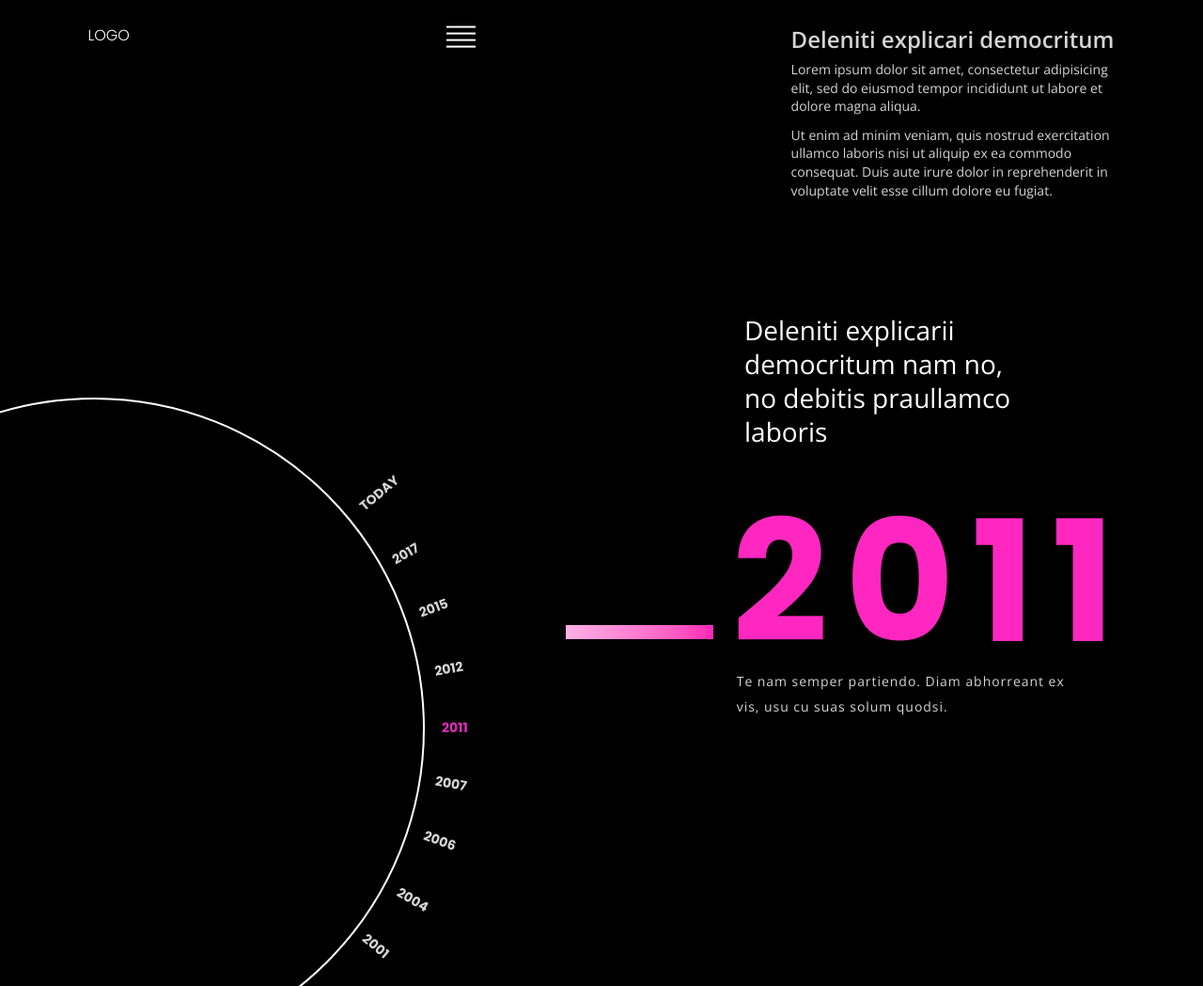
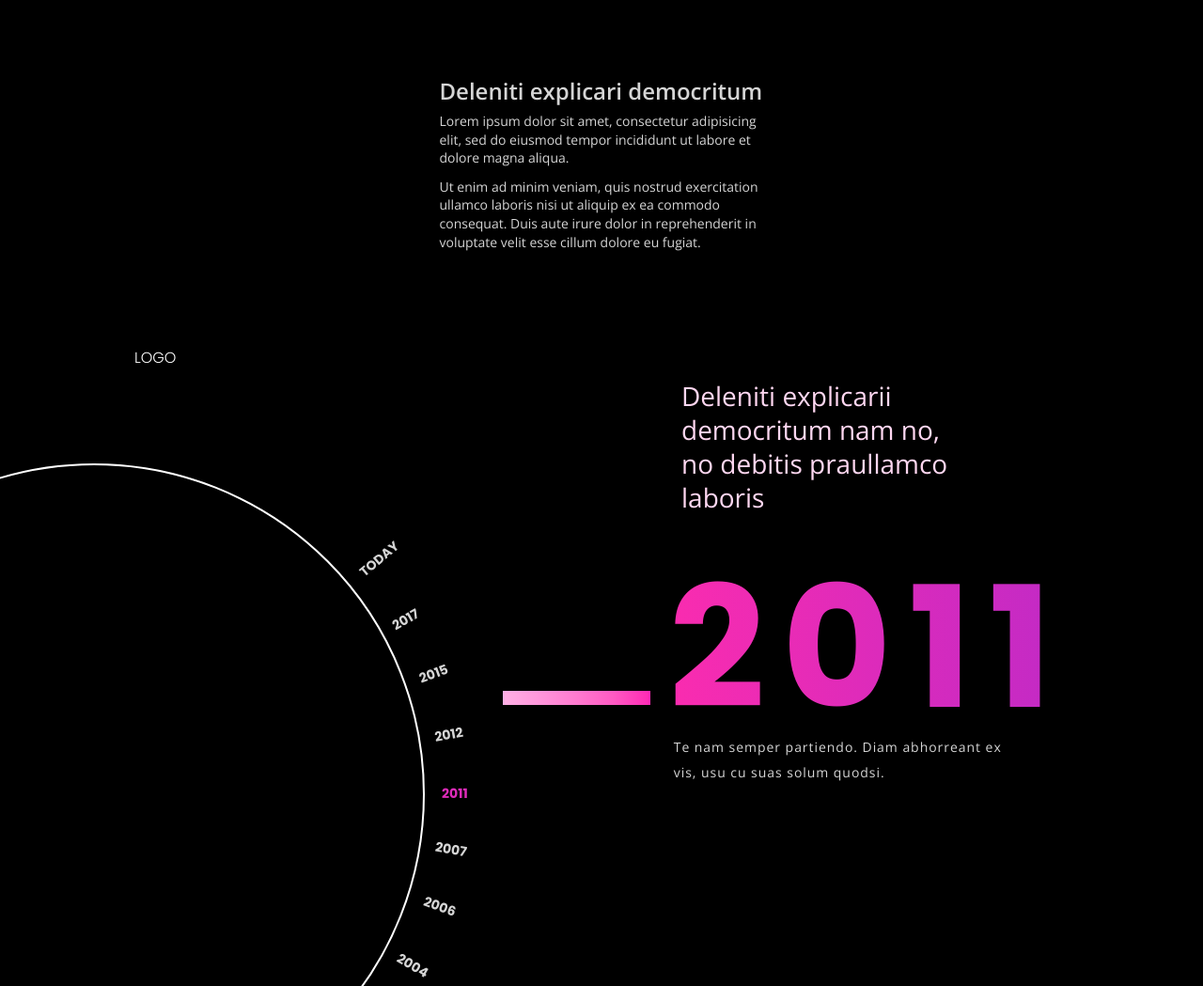
Before and after one commit to Ramzes-org/wheel, a website: page app/index.html in a window 1280 px wide. Shown: the top 1049 px of the page at 94% size. Drawn offline with nearby package versions, Linux system fonts and the light colour scheme.

Commit message:
стилі для 1920

```diff
--- a/app/css/main.css
+++ b/app/css/main.css
@@ -35,14 +35,11 @@ Modul STYLES
   display: flex;
   -webkit-flex-wrap: wrap;
       -ms-flex-wrap: wrap;
-          flex-wrap: wrap;
-  -webkit-justify-content: space-around;
-      -ms-flex-pack: distribute;
-          justify-content: space-around; }
+          flex-wrap: wrap; }
 
 /*logo blok*/
 .logo-blok {
-  padding-top: 25px; }
+  padding: 0 143px; }
   .logo-blok a {
     font-size: 1.6em;
     text-transform: uppercase;
@@ -52,10 +49,11 @@ Modul STYLES
 
 /*description blok header and bootom*/
 .wraper {
-  padding-top: 25px;
-  padding-bottom: 100px; }
+  padding-top: 80px;
+  padding-bottom: 90px; }
   .wraper .descript-blok {
-    max-width: 345px; }
+    max-width: 345px;
+    margin: 0 auto; }
     .wraper .descript-blok h2 {
       font-size: 2.4em;
       font-family: "Open Sans", sans-serif;
@@ -69,6 +67,10 @@ Modul STYLES
       margin-top: 0;
       margin-bottom: 11px;
       line-height: 1.4; }
+
+.wraper-bottom {
+  padding-top: 0;
+  padding-bottom: 50px; }
 
 .content-block {
   display: -webkit-box;
@@ -86,6 +88,7 @@ Modul STYLES
 .container-menu {
   width: 330px;
   overflow: hidden;
+  margin-top: -52px;
   /*position: fixed;
   	top: 50%;
   	right: 0;*/ }
@@ -250,7 +253,7 @@ Modul STYLES
 /* Меню */
 .nav {
   display: inline-block;
-  margin: 25px 0 20px;
+  margin: 25px 0 0;
   -webkit-transform: translateX(150px);
       -ms-transform: translateX(150px);
           transform: translateX(150px);
@@ -481,7 +484,7 @@ TIMELINE STYLES
 .date-title h1 {
   width: 300px;
   font-size: 2.8em;
-  color: white;
+  color: #ffd7f1;
   font-family: "Open Sans", sans-serif;
   font-weight: 400;
   line-height: 1.286;
@@ -542,6 +545,12 @@ TIMELINE STYLES
 .date {
   font-size: 179px;
   letter-spacing: 18px;
+  background: -webkit-gradient(linear, left top, right top, from(#fa2caf), to(#c12ac6));
+  background: -webkit-linear-gradient(left, #fa2caf, #c12ac6);
+  background: -o-linear-gradient(left, #fa2caf, #c12ac6);
+  background: linear-gradient(to right, #fa2caf, #c12ac6);
+  -webkit-background-clip: text;
+  -webkit-text-fill-color: transparent;
   color: #FF27C0;
   font-family: "Poppins", sans-serif;
   font-weight: 700;
--- a/app/index.html
+++ b/app/index.html
@@ -19,40 +19,18 @@
 	<script type="text/javascript" src="js/device.js"></script>
 </head>
 <body>
+	<div class="wraper">
+		<div class="descript-blok">
+			<h2>Deleniti explicari democritum</h2>
+			<p>Lorem ipsum dolor sit amet, consectetur adipisicing elit, sed do eiusmod tempor incididunt ut labore et dolore magna aliqua. </p>
+			<p>Ut enim ad minim veniam, quis nostrud exercitation ullamco laboris nisi ut aliquip ex ea commodo consequat. Duis aute irure dolor in reprehenderit in voluptate velit esse cillum dolore eu fugiat.</p>
+		</div>
+	</div>
+
 	<div class="row">
 		<div class="logo-blok">
 			<a href="#">Logo</a>
 		</div>
-
-		<div class="container-menu">
-			<!-- Этот чекбокс даст нам поведение переключателя, он будет скрыт, но работать -->
-			<input id="toggle" type="checkbox">
-			<!-- ВАЖНО: любой элемент, который мы хотим модифицировать при изменении состояния чекбокса, является «братским» элементом для чекбокса -->
-			<div class="container">
-				<!-- Эта метка привязана к чекбоксу и будет содержать переключение «кнопок» -->
-				<label class="toggle-container" for="toggle">
-					<!-- Если меню открыто, то здесь будет иконка «X», в противном случае просто иконка гамбургера -->
-					<span class="button button-toggle"></span>
-				</label>
-				<!-- Навигация -->
-				<nav class="nav">
-					<a rel="nofollow" rel="noreferrer" class="nav-item" href="">About</a>
-					<a rel="nofollow" rel="noreferrer" class="nav-item" href="">Testimonials</a>
-					<a rel="nofollow" rel="noreferrer" class="nav-item" href="">Pricing</a>
-					<a rel="nofollow" rel="noreferrer" class="nav-item" href="">Contact</a>
-					<a rel="nofollow" rel="noreferrer" class="nav-item nav-item-btn" href="">ORDER NOW</a>
-				</nav>
-			</div>
-		</div> <!-- .container-menu -->
-
-		<div class="wraper">
-			<div class="descript-blok">
-				<h2>Deleniti explicari democritum</h2>
-				<p>Lorem ipsum dolor sit amet, consectetur adipisicing elit, sed do eiusmod tempor incididunt ut labore et dolore magna aliqua. </p>
-				<p>Ut enim ad minim veniam, quis nostrud exercitation ullamco laboris nisi ut aliquip ex ea commodo consequat. Duis aute irure dolor in reprehenderit in voluptate velit esse cillum dolore eu fugiat.</p>
-			</div>
-		</div>
-
 
 	</div>
 
@@ -153,10 +131,37 @@
 			</div>
 		</div> <!-- .date-block -->
 
-
+		<div class="container-menu">
+			<!-- Этот чекбокс даст нам поведение переключателя, он будет скрыт, но работать -->
+			<input id="toggle" type="checkbox">
+			<!-- ВАЖНО: любой элемент, который мы хотим модифицировать при изменении состояния чекбокса, является «братским» элементом для чекбокса -->
+			<div class="container">
+				<!-- Эта метка привязана к чекбоксу и будет содержать переключение «кнопок» -->
+				<label class="toggle-container" for="toggle">
+					<!-- Если меню открыто, то здесь будет иконка «X», в противном случае просто иконка гамбургера -->
+					<span class="button button-toggle"></span>
+				</label>
+				<!-- Навигация -->
+				<nav class="nav">
+					<a rel="nofollow" rel="noreferrer" class="nav-item" href="">About</a>
+					<a rel="nofollow" rel="noreferrer" class="nav-item" href="">Testimonials</a>
+					<a rel="nofollow" rel="noreferrer" class="nav-item" href="">Pricing</a>
+					<a rel="nofollow" rel="noreferrer" class="nav-item" href="">Contact</a>
+					<a rel="nofollow" rel="noreferrer" class="nav-item nav-item-btn" href="">ORDER NOW</a>
+				</nav>
+			</div>
+		</div> <!-- .container-menu -->
 
 	</div> <!-- .content-block -->
 
+	<div class="wraper wraper-bottom">
+		<div class="descript-blok">
+			<h2>Praullamco laboris nisi ut aliquip</h2>
+			<p>Aulla pariatur. Excepteur.</p>
+			<p>Sint occaecat cupidatat non proident, sunt in culpa qui officia deserunt mollit anim id est laborum. </p>
+			<p>Sed ut perspiciatis unde omnis iste natus error sit voluptatem accusantium doloremque laudantium.</p>
+		</div>
+	</div>
 
 	<script type="text/javascript">
 		// if(device.desktop()) alert('ПК');
```
Also changed, not shown: 1 other file.
